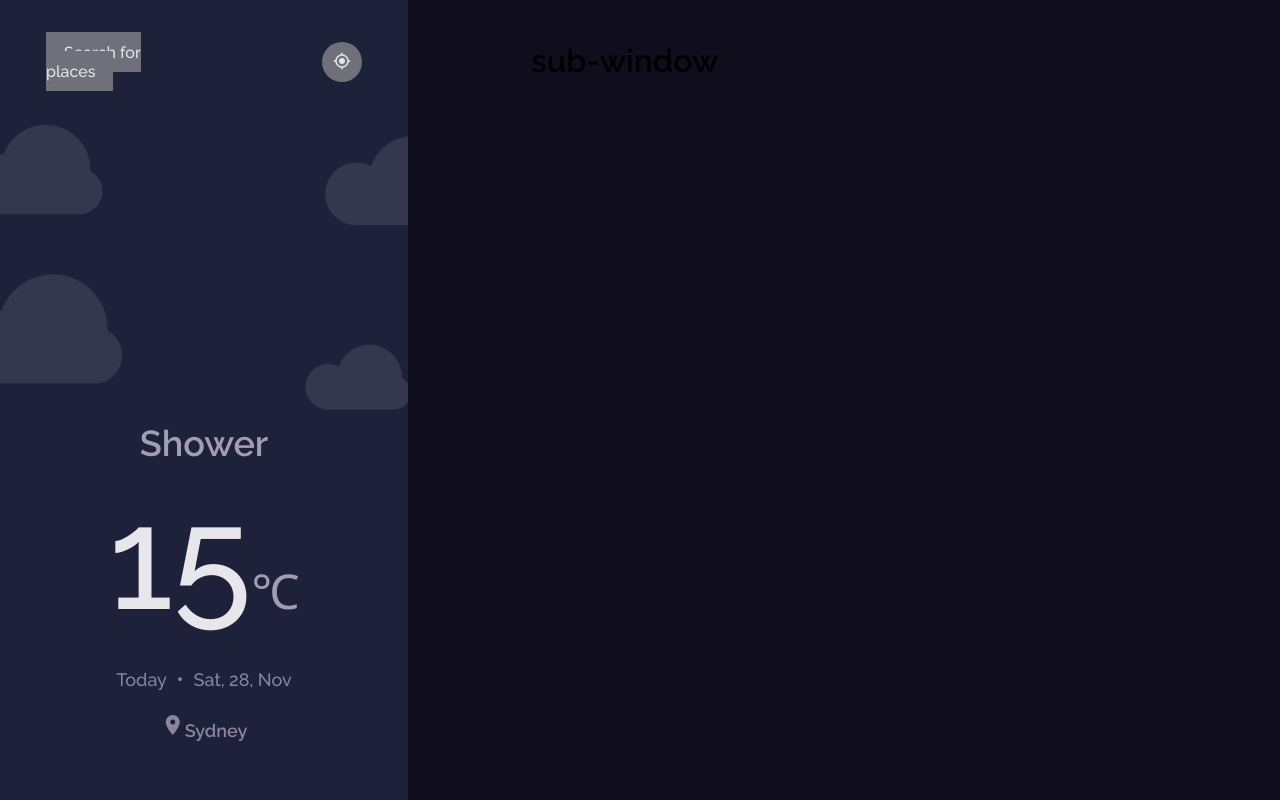
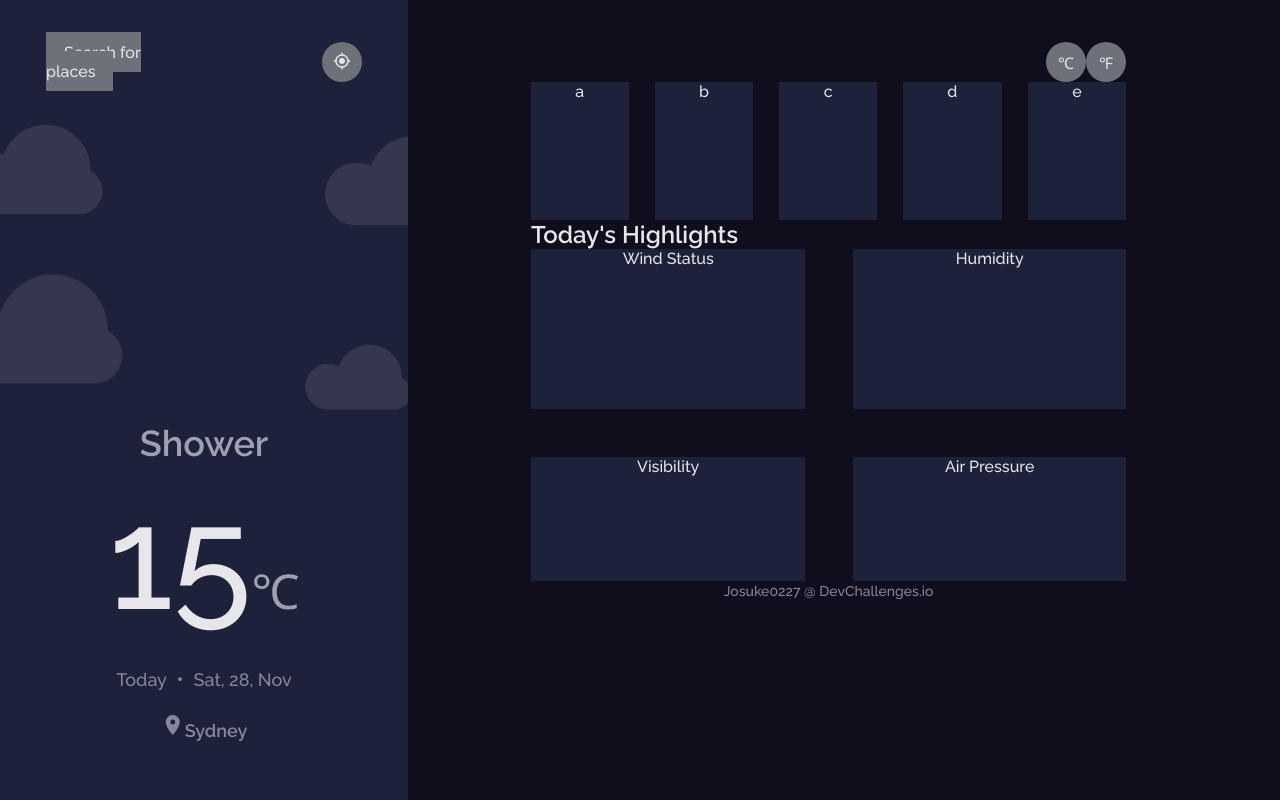
Before and after one commit to josuke0227/Weather-App, a React (Create React App) app: page / in a window 1280 px wide. Built offline with nearby package versions, Linux system fonts and the light colour scheme.

Commit message:
markup - containers completed

```diff
--- /dev/null
+++ b/src/component/footer.jsx
@@ -0,0 +1,22 @@
+import React from "react";
+import styled from "styled-components";
+
+const FooterContainer = styled.div`
+  text-align: center;
+`;
+
+const FooterText = styled.div`
+  display: inline;
+  color: var(--tx-tirtary);
+  font-size: 14px;
+`;
+
+const Footer = () => {
+  return (
+    <FooterContainer>
+      <FooterText>Josuke0227 @ DevChallenges.io</FooterText>
+    </FooterContainer>
+  );
+};
+
+export default Footer;
--- /dev/null
+++ b/src/component/subWindow.jsx
@@ -0,0 +1,71 @@
+import React from "react";
+import Footer from "./footer";
+
+import styled from "styled-components";
+import FlexItem from "../styled-components/flexItem";
+import RoundButton from "../styled-components/roundButton";
+
+const SubContainer = styled(FlexItem)`
+  background-color: var(--bg-seconday);
+  padding: var(--ct-padding-top) 9.625rem var(--ct-padding-bottom) 7.6875rem;
+  height: 100vh;
+`;
+
+const TogglerContainer = styled.div`
+  text-align: end;
+`;
+
+const GridContainer = styled.div`
+  display: grid;
+  grid-template-columns: repeat(5, auto);
+  grid-template-rows: 17.3vh;
+  grid-column-gap: 1.625rem;
+`;
+
+const HeaderWrapper = styled.h2`
+  color: var(--tx-primary);
+`;
+
+const HighLightContainer = styled(GridContainer)`
+  grid-template-columns: auto auto;
+  grid-template-rows: 19.9vh 15.5vh;
+  color: var(--tx-primary);
+  grid-gap: 3rem;
+`;
+
+const PanelWrapper = styled.div`
+  background-color: var(--bg-primary);
+  color: var(--tx-primary);
+  text-align: center;
+`;
+
+const SubWindow = () => {
+  return (
+    <SubContainer flex="68.125vw">
+      {/* <UnitToggler /> */}
+      <TogglerContainer>
+        <RoundButton>&#8451;</RoundButton>
+        <RoundButton>&#8457;</RoundButton>
+      </TogglerContainer>
+      {/* FiveDaysForecast */}
+      <GridContainer>
+        {["a", "b", "c", "d", "e"].map((c, index) => (
+          <PanelWrapper key={index}>{c}</PanelWrapper>
+        ))}
+      </GridContainer>
+      {/* HighLight */}
+      <div id="highlight">
+        <HeaderWrapper>Today's Highlights</HeaderWrapper>
+        <HighLightContainer>
+          <PanelWrapper>Wind Status</PanelWrapper>
+          <PanelWrapper>Humidity</PanelWrapper>
+          <PanelWrapper>Visibility</PanelWrapper>
+          <PanelWrapper>Air Pressure</PanelWrapper>
+        </HighLightContainer>
+      </div>
+      <Footer />
+    </SubContainer>
+  );
+};
+
+export default SubWindow;
--- a/src/index.jsx
+++ b/src/index.jsx
@@ -1,29 +1,20 @@
 import React from "react";
 import ReactDOM from "react-dom";
-import FlexItem from "./styled-components/flexItem";
+import MainWindow from "./component/mainWindow";
+import SubWindow from "./component/subWindow";
 import styled from "styled-components";
-
 import "./index.css";
-import MainWindow from "./component/mainWindow";
 
 const StyledMain = styled.main`
   display: flex;
   flex-direction: row;
 `;
 
-const SubContainer = styled(FlexItem)`
-  background-color: var(--bg-seconday);
-  padding: var(--ct-padding-top) 9.625rem var(--ct-padding-bottom) 7.6875rem;
-  height: 100vh;
-`;
-
 const App = () => {
   return (
     <StyledMain>
       <MainWindow />
-      <SubContainer flex="68.125vw">
-        <h1>sub-window</h1>
-      </SubContainer>
+      <SubWindow />
     </StyledMain>
   );
 };
--- /dev/null
+++ b/src/styled-components/roundButton.js
@@ -0,0 +1,12 @@
+import styled from "styled-components";
+import ButtonStyle from "../styled-components/buttonStyle";
+
+const RoundButton = styled(ButtonStyle)`
+  display: inline-block;
+  width: 2.5rem;
+  height: 2.5rem;
+  border-radius: 100%;
+  padding: 0.625rem;
+`;
+
+export default RoundButton;
```
Also changed, not shown: 1 other file (tests, documents, lock files or other folders).
